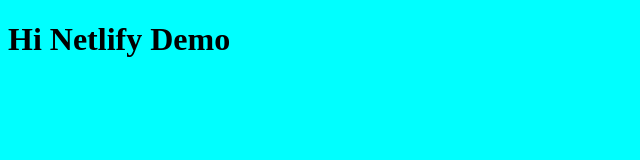
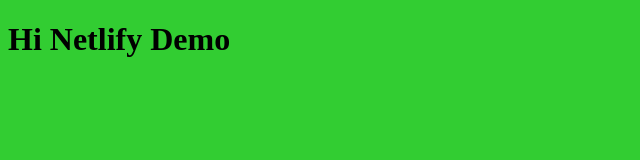
Before and after one commit to Moneesh143/Netlify-Demo, a plain HTML site: page index.html in a window 1280 px wide. Shown: the whole page, without its empty margins (0-640 px from the left). Drawn offline with Linux system fonts and the light colour scheme.

Commit message:
changed again

```diff
--- a/css/style.css
+++ b/css/style.css
@@ -1,3 +1,3 @@
 body {
-  background-color: aqua;
+  background-color: limegreen;
 }
```
